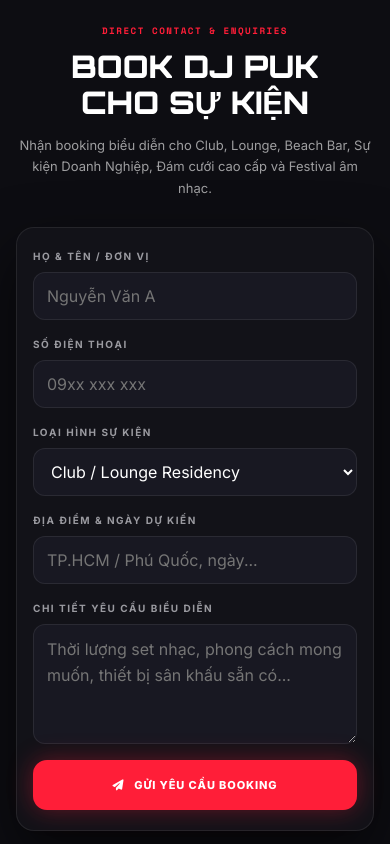
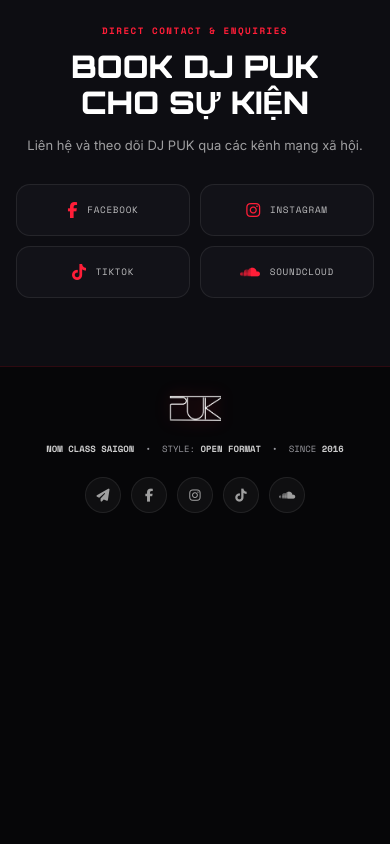
Before and after one commit to dj-puk/djpuk.github.io, a plain HTML site: page index.html in a window 390 px wide. Shown: the part 7620-8464 px from the top of the page. After the commit the page ends 8161 px from the top, so only its background shows below. Drawn offline with nearby package versions, Linux system fonts and the light colour scheme.

Commit message:
Replace booking form with social links
Co-authored-by: Copilot <223556219+Copilot@users.noreply.github.com>

```diff
--- a/index.html
+++ b/index.html
@@ -880,6 +880,41 @@
       gap: 20px;
       box-shadow: 0 25px 60px rgba(0,0,0,0.6);
     }
+    .booking-socials {
+      display: grid;
+      grid-template-columns: repeat(4, 1fr);
+      gap: 12px;
+      max-width: 680px;
+      margin: 0 auto;
+    }
+    .booking-social-link {
+      display: flex;
+      align-items: center;
+      justify-content: center;
+      gap: 9px;
+      min-height: 58px;
+      padding: 14px 12px;
+      border: 1px solid var(--border2);
+      border-radius: 14px;
+      background: var(--card);
+      color: rgba(255,255,255,.72);
+      font-family: var(--ff-mono);
+      font-size: .65rem;
+      letter-spacing: .08em;
+      text-transform: uppercase;
+      transition: all .25s ease;
+    }
+    .booking-social-link i {
+      color: var(--accent);
+      font-size: 1rem;
+    }
+    .booking-social-link:hover {
+      border-color: var(--accent);
+      background: rgba(255, 30, 56, .12);
+      color: #fff;
+      transform: translateY(-3px);
+      box-shadow: 0 12px 28px rgba(0,0,0,.35);
+    }
     .form-row { display: grid; grid-template-columns: 1fr 1fr; gap: 16px; }
     .form-group { display: flex; flex-direction: column; gap: 8px; }
     .form-label { font-size: 10px; font-weight: 700; letter-spacing: .15em; text-transform: uppercase; color: var(--muted); }
@@ -1182,6 +1217,14 @@
         padding: 20px 16px;
         gap: 16px;
         border-radius: 18px;
+      }
+      .booking-socials {
+        grid-template-columns: repeat(2, 1fr);
+        gap: 10px;
+      }
+      .booking-social-link {
+        min-height: 52px;
+        font-size: .58rem;
       }
       .form-row { gap: 16px; }
       .form-input,
@@ -1621,54 +1664,34 @@
     </div>
   </section>
 
-  <!-- ═══════════════════════════════════════ BOOKING FORM -->
+  <!-- ═══════════════════════════════════════ BOOKING / SOCIAL LINKS -->
   <section class="section section-alt" id="booking">
     <div class="container">
       <div class="booking-wrap">
         <div class="booking-header">
           <span class="section-label">Direct Contact & Enquiries</span>
           <h2 class="section-title">Book DJ PUK<br>Cho Sự Kiện</h2>
-          <p>Nhận booking biểu diễn cho Club, Lounge, Beach Bar, Sự kiện Doanh Nghiệp, Đám cưới cao cấp và Festival âm nhạc.</p>
-        </div>
-
-        <form class="booking-form" onsubmit="event.preventDefault(); this.querySelector('.form-submit').textContent='✓ Đã gửi thành công!'; setTimeout(()=>this.reset(), 2000)">
-          <div class="form-row">
-            <div class="form-group">
-              <label class="form-label">Họ & Tên / Đơn vị</label>
-              <input class="form-input" type="text" required placeholder="Nguyễn Văn A">
-            </div>
-            <div class="form-group">
-              <label class="form-label">Số điện thoại</label>
-              <input class="form-input" type="tel" required placeholder="09xx xxx xxx">
-            </div>
-          </div>
-
-          <div class="form-row">
-            <div class="form-group">
-              <label class="form-label">Loại hình sự kiện</label>
-              <select class="form-select">
-                <option>Club / Lounge Residency</option>
-                <option>Beach Bar / Sunset Party</option>
-                <option>Music Festival / Đại nhạc hội</option>
-                <option>Beer Club / Tiệc ngoài trời</option>
-                <option>Private Party / Sinh nhật / Đám cưới</option>
-              </select>
-            </div>
-            <div class="form-group">
-              <label class="form-label">Địa điểm & Ngày dự kiến</label>
-              <input class="form-input" type="text" placeholder="TP.HCM / Phú Quốc, ngày...">
-            </div>
-          </div>
-
-          <div class="form-group">
-            <label class="form-label">Chi tiết yêu cầu biểu diễn</label>
-            <textarea class="form-textarea" placeholder="Thời lượng set nhạc, phong cách mong muốn, thiết bị sân khấu sẵn có..."></textarea>
-          </div>
-
-          <button type="submit" class="form-submit">
-            <i class="fa-solid fa-paper-plane"></i> &nbsp; Gửi Yêu Cầu Booking
-          </button>
-        </form>
+          <p>Liên hệ và theo dõi DJ PUK qua các kênh mạng xã hội.</p>
+        </div>
+
+        <div class="booking-socials" aria-label="DJ PUK social links">
+          <a href="#" class="booking-social-link" title="Facebook">
+            <i class="fa-brands fa-facebook-f" aria-hidden="true"></i>
+            <span>Facebook</span>
+          </a>
+          <a href="#" class="booking-social-link" title="Instagram">
+            <i class="fa-brands fa-instagram" aria-hidden="true"></i>
+            <span>Instagram</span>
+          </a>
+          <a href="#" class="booking-social-link" title="TikTok">
+            <i class="fa-brands fa-tiktok" aria-hidden="true"></i>
+            <span>TikTok</span>
+          </a>
+          <a href="#" class="booking-social-link" title="SoundCloud">
+            <i class="fa-brands fa-soundcloud" aria-hidden="true"></i>
+            <span>SoundCloud</span>
+          </a>
+        </div>
       </div>
     </div>
   </section>
```
